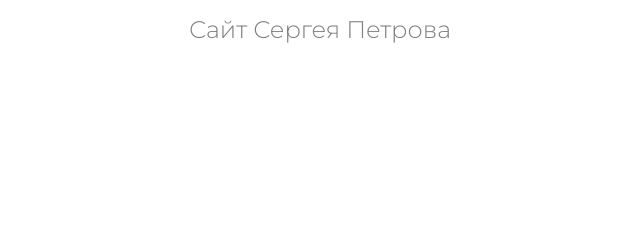
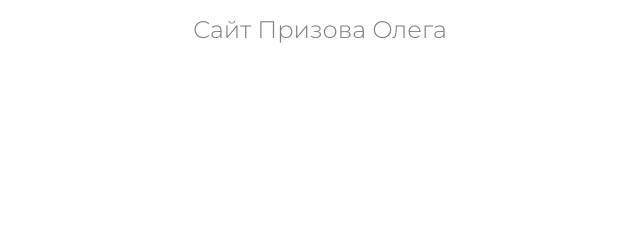
Before and after one commit to OlegPrizov/my-web-resume, a plain HTML site: page index.html in a window 1280 px wide. Shown: the top 240 px of the page, 320-960 px from the left. Drawn offline with nearby package versions, Linux system fonts and the light colour scheme.

Commit message:
Header fix

```diff
--- a/index.html
+++ b/index.html
@@ -18,7 +18,7 @@
 <body>
 
   <header class="header">
-    <span class="logo">Сайт Сергея Петрова</span>
+    <span class="logo">Сайт Призова Олега</span>
   </header>
 
   <div class="hero">
```
